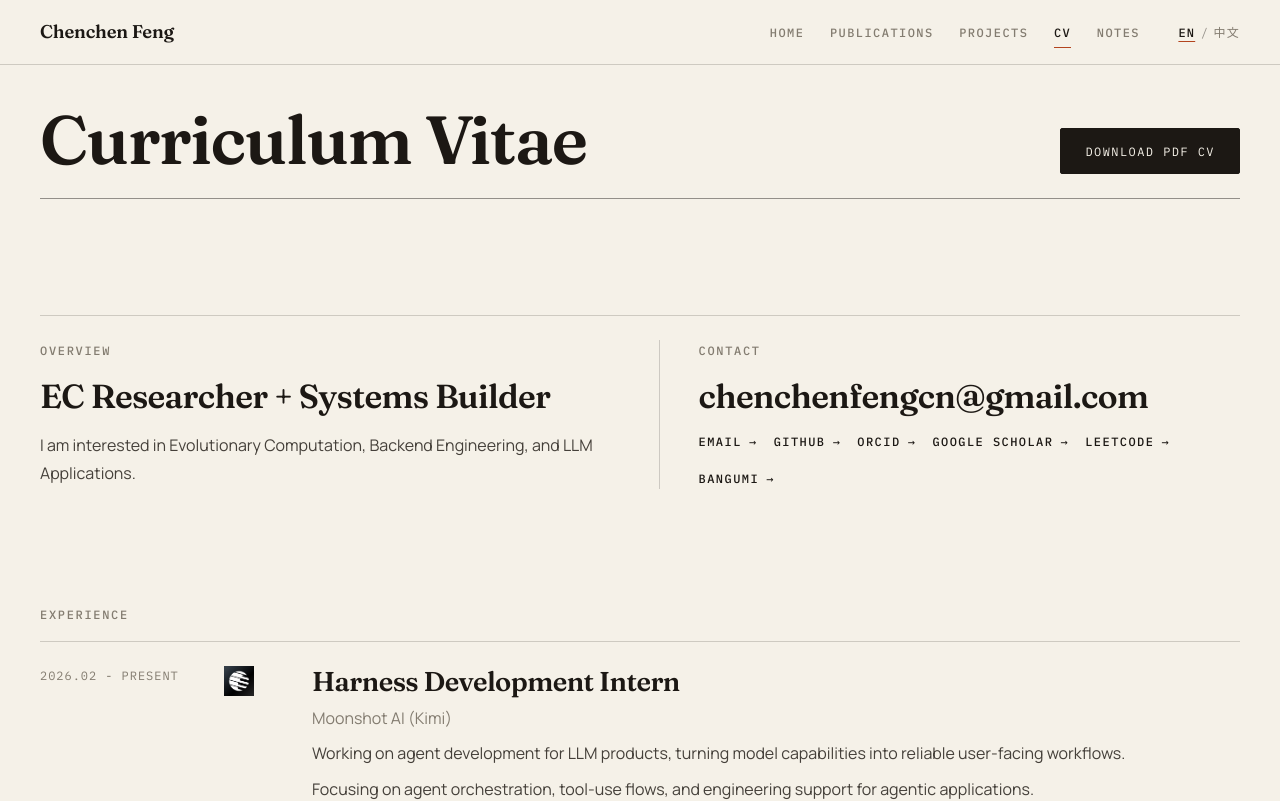
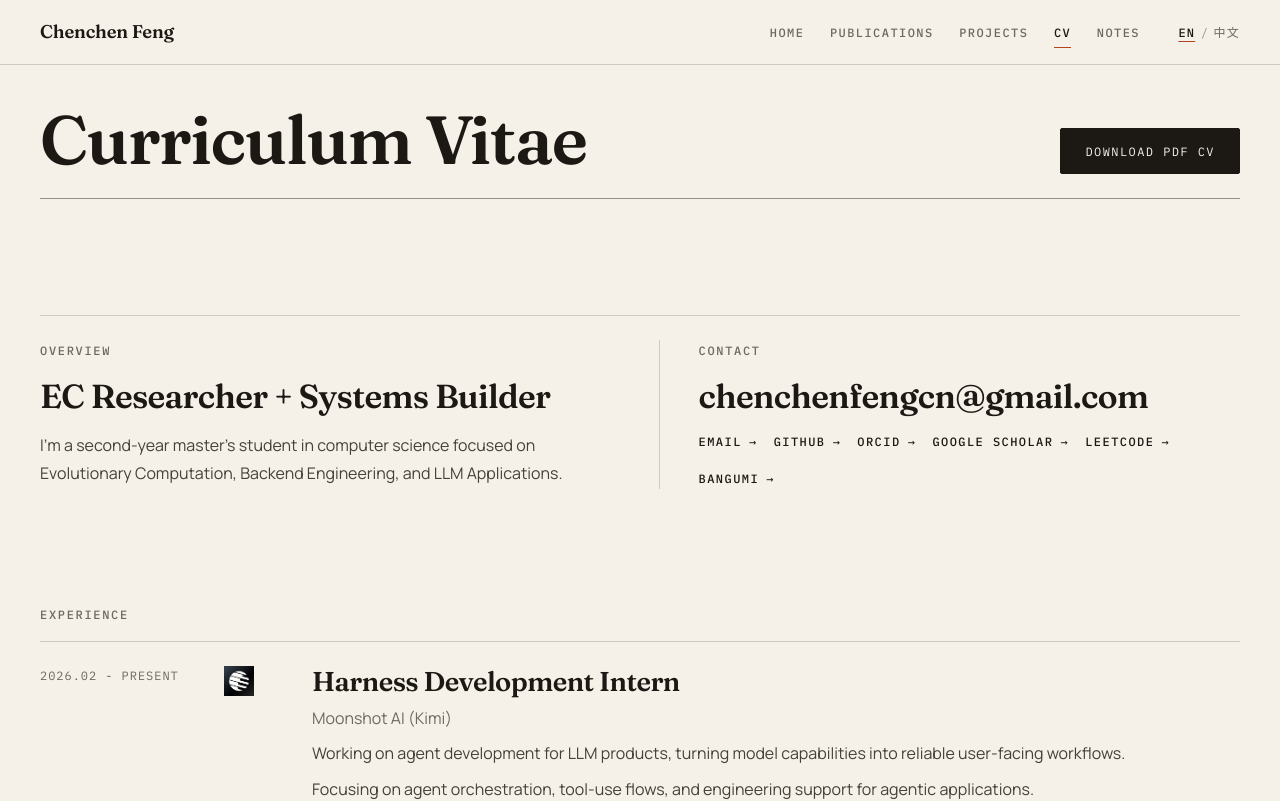
Before and after one commit to starquakee/fcc-web, a React (Vite) app: page /cv in a window 1280 px wide. Shown: the top 801 px of the page. Built offline with nearby package versions, Linux system fonts and the light colour scheme; no server answers.

Commit message:
Refine homepage hierarchy and readability

```diff
--- a/src/content/profile.ts
+++ b/src/content/profile.ts
@@ -4,13 +4,13 @@ import type { Profile } from "../types/content";
 export const profilesByLocale: Record<Locale, Profile> = {
   en: {
     name: "Chenchen Feng",
-    heroTitle: "Hi, I'm Chenchen Feng — a second-year CS Master's student.",
+    heroTitle: "Hi, I'm Chenchen Feng.",
     shortRole: "EC Researcher + Systems Builder",
     location: "Shenzhen, China",
     institution: "Southern University of Science and Technology",
     email: "chenchenfengcn@gmail.com",
     description:
-      "I am interested in Evolutionary Computation, Backend Engineering, and LLM Applications.",
+      "I'm a second-year master's student in computer science focused on Evolutionary Computation, Backend Engineering, and LLM Applications.",
     extendedBio:
       "My background is a mix of academic experimentation and product-minded implementation. I care about algorithmic clarity, robust system design, and interfaces that feel intentional. Outside work, I keep a long-running habit of documenting anime, visual novels, and story-heavy games, which quietly shapes how I think about structure and detail.",
     portrait: "/media/profile-photo.jpg",
@@ -108,13 +108,13 @@ export const profilesByLocale: Record<Locale, Profile> = {
   },
   zh: {
     name: "冯晨晨",
-    heroTitle: "你好，我是冯晨晨，\n计算机科学研二在读。",
+    heroTitle: "你好，我是冯晨晨。",
     shortRole: "进化计算研究者 + 系统构建者",
     location: "中国，深圳",
     institution: "南方科技大学",
     email: "chenchenfengcn@gmail.com",
     description:
-      "我的研究方向包括 Evolutionary Computation、后端工程和 LLM 应用。",
+      "计算机科学研二在读，研究方向包括 Evolutionary Computation、后端工程和 LLM 应用。",
     extendedBio:
       "我的背景同时包含学术探索和偏产品落地的工程实现。我重视算法逻辑的清晰性、系统设计的稳健性，以及真正具有意图的界面表达。工作之外，我长期记录动画、视觉小说和故事型游戏，这些兴趣也在潜移默化地影响我对结构和细节的理解。",
     portrait: "/media/profile-photo.jpg",
--- a/src/pages/HomePage.tsx
+++ b/src/pages/HomePage.tsx
@@ -100,7 +100,6 @@ export function HomePage() {
 
       <section>
         <Reveal className="section-header">
-          <span className="section-header__index">01</span>
           <h2 className="section-header__title">{text.home.selectedWorkTitle}</h2>
           <span className="section-header__meta">
             {formatIndex(publications.length + selectedProjects.length)}
@@ -143,7 +142,6 @@ export function HomePage() {
 
       <section>
         <Reveal className="section-header">
-          <span className="section-header__index">02</span>
           <h2 className="section-header__title">{text.home.focusTitle}</h2>
         </Reveal>
         <Reveal stagger={110} className="focus-grid">
@@ -163,7 +161,6 @@ export function HomePage() {
 
       <section>
         <Reveal className="section-header">
-          <span className="section-header__index">03</span>
           <h2 className="section-header__title">{text.home.timelineTitle}</h2>
         </Reveal>
         <Reveal>
@@ -177,7 +174,6 @@ export function HomePage() {
 
       <section>
         <Reveal className="section-header">
-          <span className="section-header__index">04</span>
           <h2 className="section-header__title">{text.home.contactTitle}</h2>
         </Reveal>
         <Reveal stagger={90} className="contact-list">
--- a/src/styles/global.scss
+++ b/src/styles/global.scss
@@ -16,7 +16,7 @@
   /* ink */
   --ink: #1c1814;
   --ink-soft: #45403a;
-  --ink-muted: #837c70;
+  --ink-muted: #6f685e;
 
   /* accent — deep rust, used sparingly */
   --accent: #b3441e;
@@ -214,19 +214,6 @@ h3 {
   padding-bottom: var(--space-2);
   margin-bottom: var(--space-3);
   border-bottom: 1px solid var(--hairline-strong);
-}
-
-.section-header__index {
-  font-family: var(--font-mono);
-  font-size: 0.8rem;
-  font-weight: 500;
-  letter-spacing: 0.1em;
-  color: var(--accent);
-}
-
-.section-header__index::after {
-  content: " /";
-  color: var(--ink-muted);
 }
 
 .section-header__title {
```
